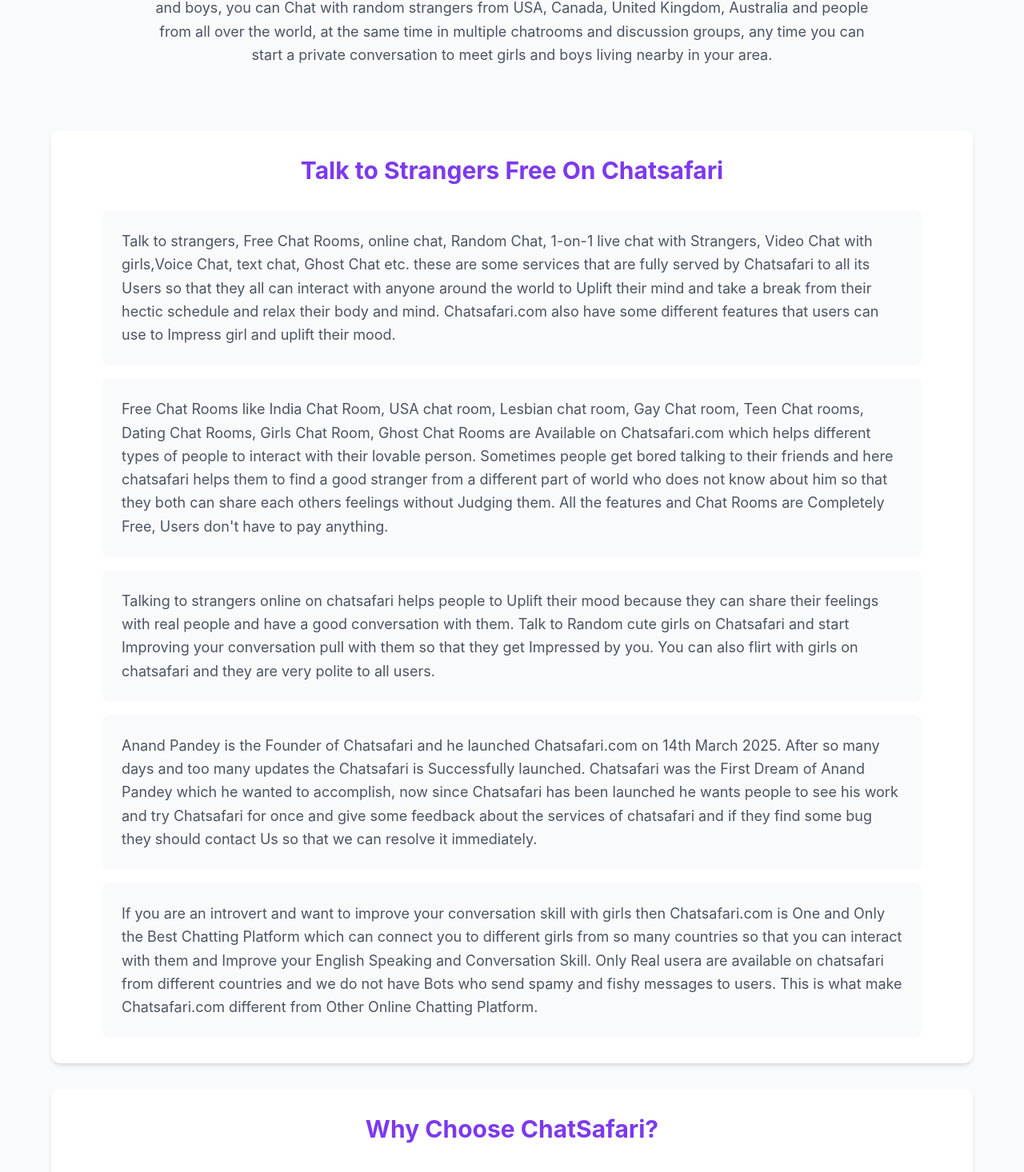
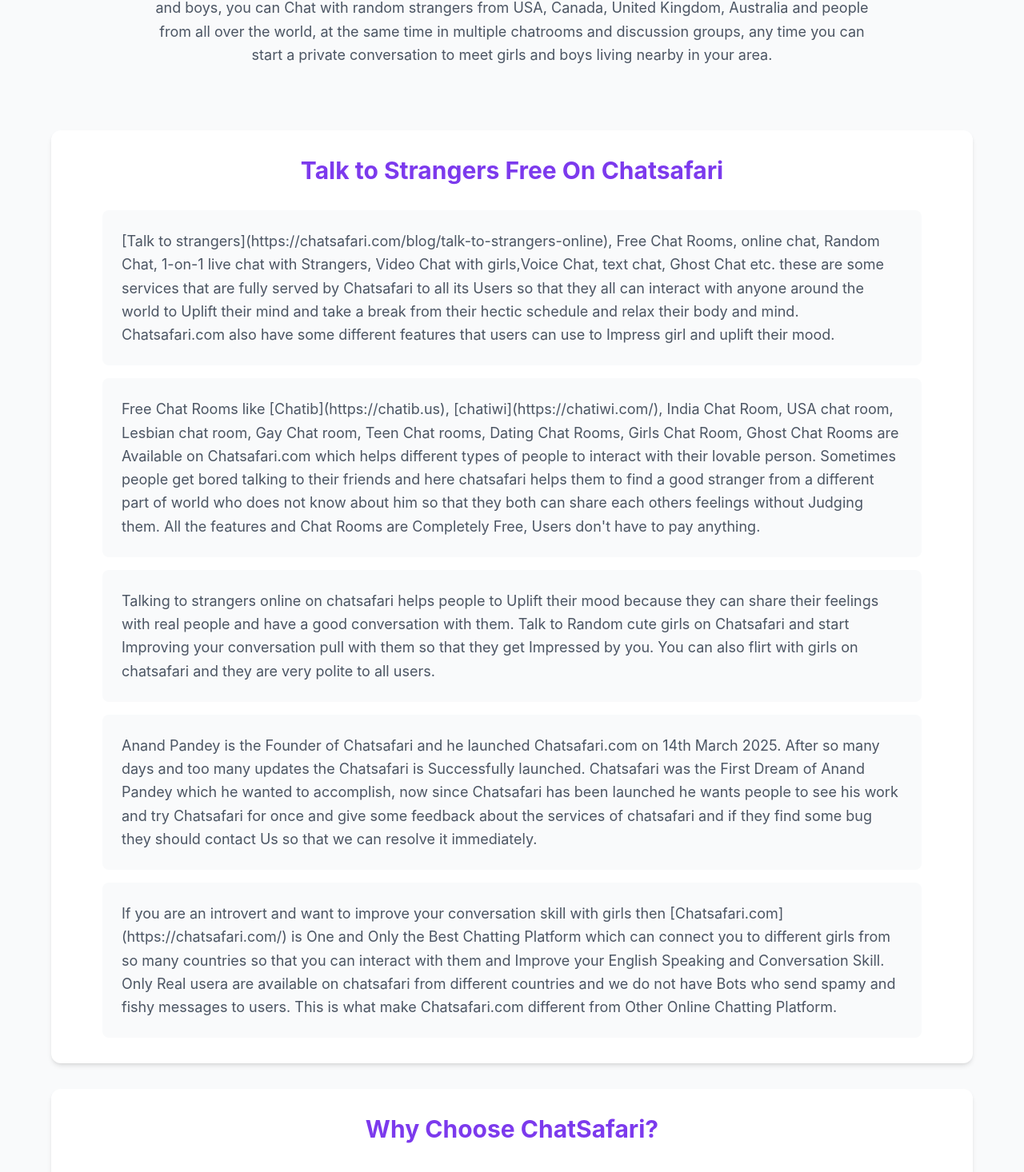
Before and after one commit to AnandPandey22/Chatsafari, a React (Vite) app in the folder frontend/: page / in a window 1280 px wide. Shown: the part 764-2230 px from the top of the page at 80% size. Built offline with nearby package versions, Linux system fonts and the light colour scheme.

Commit message:
Update Login.tsx

```diff
--- a/frontend/src/pages/Login.tsx
+++ b/frontend/src/pages/Login.tsx
@@ -288,12 +288,12 @@
             <div className="max-w-5xl mx-auto space-y-4">
               <div className="bg-gray-50 rounded-lg p-6 hover:bg-violet-50 transition-colors">
                 <p className="text-gray-600 text-lg leading-relaxed">
-                  Talk to strangers, Free Chat Rooms, online chat, Random Chat, 1-on-1 live chat with Strangers, Video Chat with girls,Voice Chat, text chat, Ghost Chat etc. these are some services that are fully served by Chatsafari to all its Users so that they all can interact with anyone around the world to Uplift their mind and take a break from their hectic schedule and relax their body and mind. Chatsafari.com also have some different features that users can use to Impress girl and uplift their mood.
+                  [Talk to strangers](https://chatsafari.com/blog/talk-to-strangers-online), Free Chat Rooms, online chat, Random Chat, 1-on-1 live chat with Strangers, Video Chat with girls,Voice Chat, text chat, Ghost Chat etc. these are some services that are fully served by Chatsafari to all its Users so that they all can interact with anyone around the world to Uplift their mind and take a break from their hectic schedule and relax their body and mind. Chatsafari.com also have some different features that users can use to Impress girl and uplift their mood.
                 </p>
               </div>
               <div className="bg-gray-50 rounded-lg p-6 hover:bg-violet-50 transition-colors">
                 <p className="text-gray-600 text-lg leading-relaxed">
-                  Free Chat Rooms like India Chat Room, USA chat room, Lesbian chat room, Gay Chat room, Teen Chat rooms, Dating Chat Rooms, Girls Chat Room, Ghost Chat Rooms are Available on Chatsafari.com which helps different types of people to interact with their lovable person. Sometimes people get bored talking to their friends and here chatsafari helps them to find a good stranger from a different part of world who does not know about him so that they both can share each others feelings without Judging them. All the features and Chat Rooms are Completely Free, Users don't have to pay anything.
+                  Free Chat Rooms like [Chatib](https://chatib.us), [chatiwi](https://chatiwi.com/), India Chat Room, USA chat room, Lesbian chat room, Gay Chat room, Teen Chat rooms, Dating Chat Rooms, Girls Chat Room, Ghost Chat Rooms are Available on Chatsafari.com which helps different types of people to interact with their lovable person. Sometimes people get bored talking to their friends and here chatsafari helps them to find a good stranger from a different part of world who does not know about him so that they both can share each others feelings without Judging them. All the features and Chat Rooms are Completely Free, Users don't have to pay anything.
                 </p>
               </div>
 
@@ -310,7 +310,7 @@
               </div>
               <div className="bg-gray-50 rounded-lg p-6 hover:bg-violet-50 transition-colors">
                 <p className="text-gray-600 text-lg leading-relaxed">
-                  If you are an introvert and want to improve your conversation skill with girls then Chatsafari.com is One and Only the Best Chatting Platform which can connect you to different girls from so many countries so that you can interact with them and Improve your English Speaking and Conversation Skill. Only Real usera are available on chatsafari from different countries and we do not have Bots who send spamy and fishy messages to users. This is what make Chatsafari.com different from Other Online Chatting Platform.
+                  If you are an introvert and want to improve your conversation skill with girls then [Chatsafari.com](https://chatsafari.com/) is One and Only the Best Chatting Platform which can connect you to different girls from so many countries so that you can interact with them and Improve your English Speaking and Conversation Skill. Only Real usera are available on chatsafari from different countries and we do not have Bots who send spamy and fishy messages to users. This is what make Chatsafari.com different from Other Online Chatting Platform.
                   </p>
               </div>
             </div>
```
